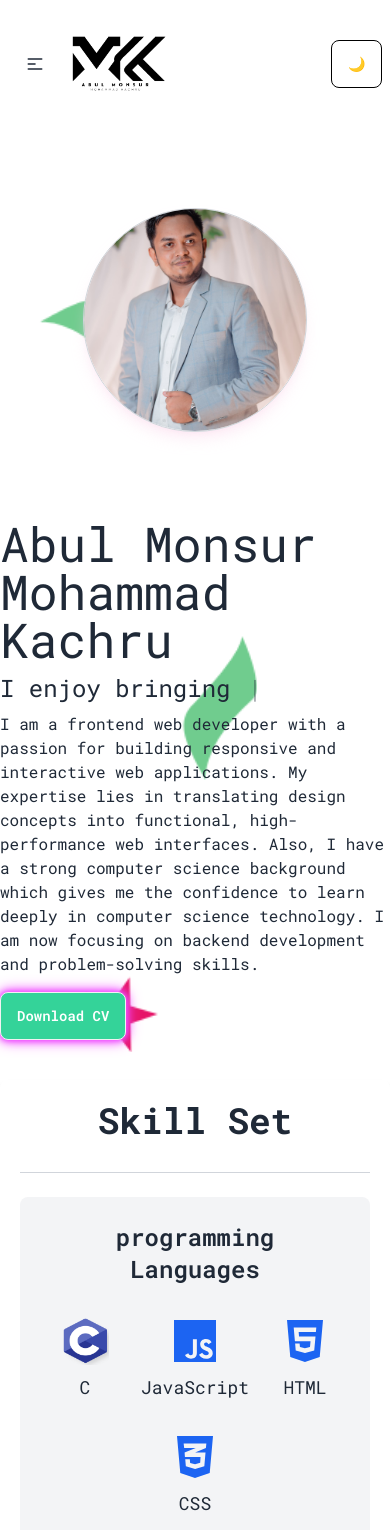
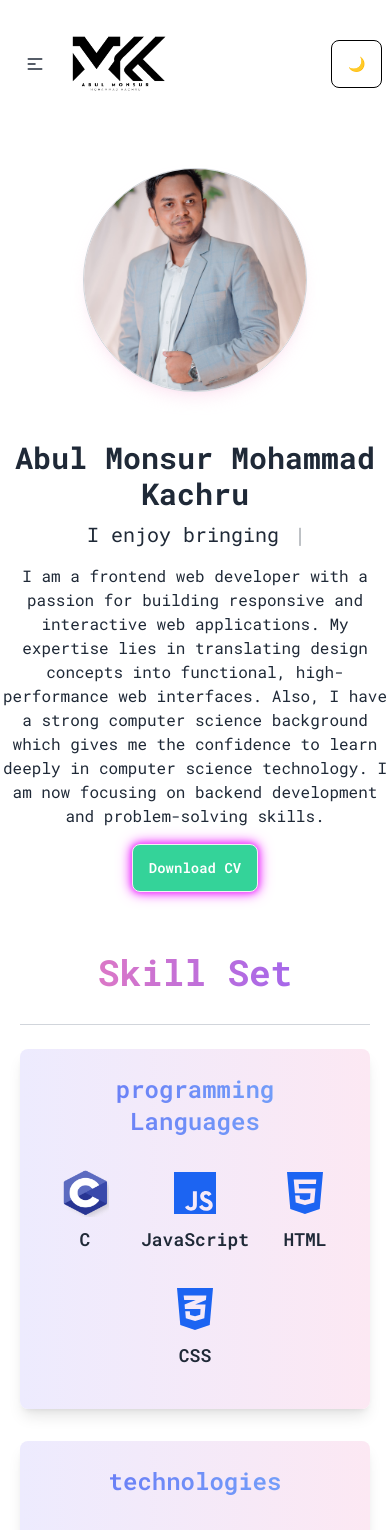
Before and after one commit to monsur28/my-personal-portfolio, a React (Vite) app: page / in a window 390 px wide. Shown: the top 1530 px of the page. Built offline with nearby package versions, Linux system fonts and the light colour scheme.

Commit message:
Some Animation Added and responsive

```diff
--- a/src/Components/About/About.jsx
+++ b/src/Components/About/About.jsx
@@ -1,14 +1,17 @@
 import { Typewriter } from "react-simple-typewriter";
 import person from "../../assets/Monsur Logo.jpg";
-// import background from "../../assets/pattern.png";
+
 const About = () => {
   return (
-    <div className="flex items-center justify-around gap-20 mt-20">
-      <div className="flex flex-col-reverse lg:flex-row items-center  gap-20">
-        <div className="mx-auto">
-          <h1 className="text-5xl mt-2">Abul Monsur Mohammad Kachru</h1>
-          <div>
-            <h3 className="text-2xl mt-2">
+    <div className="flex flex-col items-center justify-center gap-10 mt-10 lg:mt-20">
+      <div className="flex flex-col-reverse lg:flex-row items-center gap-10 lg:gap-20">
+        {/* Text Section */}
+        <div className="max-w-2xl text-center lg:text-left">
+          <h1 className="text-3xl lg:text-5xl font-bold mt-2">
+            Abul Monsur Mohammad Kachru
+          </h1>
+          <div className="mt-2">
+            <h3 className="text-xl lg:text-2xl">
               <span>
                 <Typewriter
                   words={[
@@ -25,7 +28,7 @@ const About = () => {
               </span>
             </h3>
           </div>
-          <p className="max-w-2xl  mt-2">
+          <p className="mt-4 text-base lg:text-lg">
             I am a frontend web developer with a passion for building responsive
             and interactive web applications. My expertise lies in translating
             design concepts into functional, high-performance web interfaces.
@@ -64,11 +67,13 @@ const About = () => {
             }
           `}</style>
         </div>
+
+        {/* Image Section */}
         <div className="rounded-full shadow-lg shadow-pink-200/40">
           <img
             src={person}
-            alt=""
-            className="rounded-full w-56 h-56 object-cover border border-solid border-gray-300"
+            alt="Abul Monsur Mohammad Kachru"
+            className="rounded-full w-56 h-56 sm:w-48 sm:h-48 lg:w-56 lg:h-56 object-cover border border-solid border-gray-300"
           />
         </div>
       </div>
--- a/src/Components/Contact/Contact.jsx
+++ b/src/Components/Contact/Contact.jsx
@@ -18,7 +18,7 @@ const Contact = () => {
 
     emailjs
       .sendForm(
-        "service_0814d6c",
+        "service_5voakzf",
         "template_7h4vzzf",
         e.target,
         "xC-_eCu9lvHO3EWV6"
--- a/src/Components/Home.jsx
+++ b/src/Components/Home.jsx
@@ -6,23 +6,23 @@ import Experience from "./Experience/Experience";
 // import Navbar from "./Navbar/Navbar";
 import Projects from "./Projects/Projects";
 import SkillSet from "./SkillSet/SkillSet";
-import background from "../assets/pattern.png";
+// import background from "../assets/pattern.png";
 // import LinkedinPost from "./LinkedingPost/LinkedinPost";
 
-const divStyle = {
-  backgroundImage: `url(${background}) `,
-  backgroundSize: "cover",
-  backgroundPosition: "center",
-  width: "100%",
-};
-// const overlay = {
-//   opacity: "0.5",
+// const divStyle = {
+//   backgroundImage: `url(${background}) `,
+//   backgroundSize: "cover",
+//   backgroundPosition: "center",
+//   width: "100%",
 // };
+// // const overlay = {
+// //   opacity: "0.5",
+// // };
 
 const Home = () => {
   return (
     <div>
-      <div style={divStyle}>
+      <div>
         <section id="about" className="section">
           <About />
         </section>
--- a/src/Components/Navbar/Navbar.jsx
+++ b/src/Components/Navbar/Navbar.jsx
@@ -100,7 +100,10 @@ const Navbar = () => {
       <div className="hidden navbar-end lg:flex">
         <ul className="menu menu-horizontal px-1">{navlinks}</ul>
       </div>
-      <button onClick={toggleTheme} className="btn text-black btn-outline">
+      <button
+        onClick={toggleTheme}
+        className="btn text-black dark:text-white btn-outline"
+      >
         {theme === "light" ? "🌙" : "☀️"}
       </button>
     </div>
--- a/src/Components/Projects/Projects.jsx
+++ b/src/Components/Projects/Projects.jsx
@@ -14,7 +14,6 @@ import { RiTailwindCssFill } from "react-icons/ri";
 import { TbBrandSocketIo } from "react-icons/tb";
 import { FaDatabase, FaHtml5, FaCss3Alt, FaReact } from "react-icons/fa";
 import { IoLogoFirebase } from "react-icons/io5";
-import { GiCrossedSabres } from "react-icons/gi";
 
 SwiperCore.use([Autoplay]);
 
@@ -42,7 +41,6 @@ const projects = [
     githubClientLink: "https://github.com/azaaaaaaaaad/booknest",
     githubServerLink: "https://github.com/monsur28/medical-camp-server",
     image: BookNest,
-    fullScreenshot: BookNest, // Add the full screenshot path
   },
   {
     name: "Medical Camp || Camp Management",
@@ -108,14 +106,10 @@ const projects = [
 ];
 
 const Projects = () => {
-  const [selectedProject, setSelectedProject] = useState(null);
+  const [expandedIndex, setExpandedIndex] = useState(null);
 
-  const openModal = (project) => {
-    setSelectedProject(project);
-  };
-
-  const closeModal = () => {
-    setSelectedProject(null);
+  const toggleDescription = (index) => {
+    setExpandedIndex(expandedIndex === index ? null : index);
   };
 
   return (
@@ -135,63 +129,44 @@ const Projects = () => {
       >
         {projects.map((project, index) => (
           <SwiperSlide key={index}>
-            <div
-              className="bg-white rounded-lg cursor-pointer shadow-lg overflow-hidden h-96 hover:shadow-2xl transform hover:-translate-y-2 transition duration-300 ease-in-out relative"
-              onClick={() => openModal(project)}
-            >
-              <div className="relative group">
+            <div className="bg-white rounded-lg shadow-lg overflow-hidden hover:shadow-2xl transform hover:-translate-y-2 transition duration-300 ease-in-out relative flex flex-col min-h-full">
+              <div className="h-48 relative">
                 <img
                   src={project.image}
                   alt={project.name}
-                  className="w-full h-48 object-cover transition-transform duration-300 cursor-pointer"
-                  // Open modal on image click
+                  className="w-full h-full object-cover transition-transform duration-300"
                 />
               </div>
-              <div className="p-6 min-h-screen overflow-hidden">
+              <div className="p-6 flex flex-col h-full">
                 <h3 className="text-2xl font-semibold mb-2">{project.name}</h3>
-                <p className="text-gray-700 text-sm line-clamp-3">
-                  {project.description.slice(0, 100)}...
+                <p className="text-gray-700 text-sm flex-grow">
+                  {expandedIndex === index
+                    ? project.description
+                    : project.description.slice(0, 150) + "..."}
                 </p>
-              </div>
-            </div>
-          </SwiperSlide>
-        ))}
-      </Swiper>
-
-      {/* Modal for project details */}
-      {selectedProject && (
-        <div className="fixed inset-0 flex items-center justify-center bg-black bg-opacity-50 z-50">
-          <div className="bg-white rounded-lg p-6 w-11/12 max-w-2xl animate-fadeIn">
-            <div className="flex justify-between">
-              <h3 className="text-3xl font-semibold mb-4">
-                {selectedProject.name}
-              </h3>
                 <button
-                onClick={closeModal}
-                className="px-4 py-2 bg-blue-600 text-white rounded hover:bg-blue-700"
+                  onClick={() => toggleDescription(index)}
+                  className="text-blue-600 text-sm mt-2"
                 >
-                <GiCrossedSabres />
+                  {expandedIndex === index ? "See Less" : "See More"}
                 </button>
-            </div>
-            <hr className="border-gray-500 my-4" />
-
-            <p className="text-gray-700 mb-4">{selectedProject.description}</p>
-            <ul className="mb-4 list-disc list-inside text-gray-700">
-              {selectedProject.features.map((feature, index) => (
-                <li key={index}>{feature}</li>
-              ))}
-            </ul>
-            <div className="flex space-x-4 mb-6 justify-center ">
-              {selectedProject.technologies.map((tech, index) => (
-                <div key={index} className="text-gray-600 shadow-lg">
+                <div className="mt-4 flex-grow">
+                  <div className="flex space-x-4 mb-4">
+                    {project.technologies.map((tech, index) => (
+                      <div key={index} className="text-gray-600">
                         {tech}
                       </div>
                     ))}
                   </div>
-            {/* Links below the card */}
-            <div className="flex justify-between items-center mt-2">
+                  <ul className="list-disc list-inside text-gray-700">
+                    {project.features.map((feature, index) => (
+                      <li key={index}>{feature}</li>
+                    ))}
+                  </ul>
+                </div>
+                <div className="flex justify-between items-center mt-4">
                   <a
-                href={selectedProject.liveLink}
+                    href={project.liveLink}
                     target="_blank"
                     rel="noopener noreferrer"
                     className="inline-flex items-center text-blue-600 hover:text-blue-800"
@@ -201,7 +176,7 @@ const Projects = () => {
                   </a>
                   <div className="flex space-x-4">
                     <a
-                  href={selectedProject.githubClientLink}
+                      href={project.githubClientLink}
                       target="_blank"
                       rel="noopener noreferrer"
                       className="inline-flex items-center text-gray-600 hover:text-gray-800"
@@ -210,7 +185,7 @@ const Projects = () => {
                       Client Code
                     </a>
                     <a
-                  href={selectedProject.githubServerLink}
+                      href={project.githubServerLink}
                       target="_blank"
                       rel="noopener noreferrer"
                       className="inline-flex items-center text-gray-600 hover:text-gray-800"
@@ -222,7 +197,9 @@ const Projects = () => {
                 </div>
               </div>
             </div>
-      )}
+          </SwiperSlide>
+        ))}
+      </Swiper>
     </div>
   );
 };
--- a/src/Components/SkillSet/SkillSet.jsx
+++ b/src/Components/SkillSet/SkillSet.jsx
@@ -42,34 +42,39 @@ const SkillSet = () => {
   };
 
   return (
-    <div className="container mx-auto my-10 p-5 rounded-lg shadow-md dark:text-black">
-      <h2 className="text-4xl font-bold text-center mb-8 ">Skill Set</h2>
+    <div className="container mx-auto my-10 p-5 rounded-lg shadow-lg dark:text-black">
+      <h2 className="text-4xl font-bold text-center mb-8 text-transparent bg-clip-text bg-gradient-to-r from-pink-400 to-purple-500">
+        Skill Set
+      </h2>
       <hr className="border-gray-300 my-6" />
       <div className="grid grid-cols-1 md:grid-cols-3 gap-8">
         {Object.entries(skills).map(([category, items]) => (
           <div
             key={category}
-            className="bg-gray-100 p-6 rounded-lg dark:text-black"
+            className="bg-gradient-to-r from-purple-100 to-pink-100 p-6 rounded-lg shadow-lg dark:text-black transition-transform transform hover:scale-105 hover:shadow-xl"
           >
-            <h3 className="text-2xl font-semibold mb-4 text-center">
+            <h3 className="text-2xl font-semibold mb-4 text-center text-transparent bg-clip-text bg-gradient-to-r from-indigo-500 to-blue-400">
               {category.replace(/([A-Z])/g, " $1")}
             </h3>
             <ul className="flex flex-wrap justify-center">
               {items.map((skill, index) => (
-                <li key={index} className="text-lg m-4 text-center">
+                <li
+                  key={index}
+                  className="text-lg m-4 text-center transition-all transform hover:scale-110 hover:shadow-xl"
+                >
                   {typeof skill.icon === "string" ? (
                     <img
                       src={skill.icon}
                       alt={skill.name}
-                      className="w-12 h-12 mb-2 text-blue-600 mx-auto"
+                      className="w-12 h-12 mb-2 mx-auto transition-all transform hover:scale-125"
                     />
                   ) : (
                     <skill.icon
                       size={48}
-                      className="mb-2 text-blue-600 mx-auto"
+                      className="mb-2 text-blue-600 mx-auto transition-all transform hover:scale-125"
                     />
                   )}
-                  <p>{skill.name}</p>
+                  <p className="font-semibold">{skill.name}</p>
                 </li>
               ))}
             </ul>
```
Lines whose indentation alone changed are shown as unchanged.
